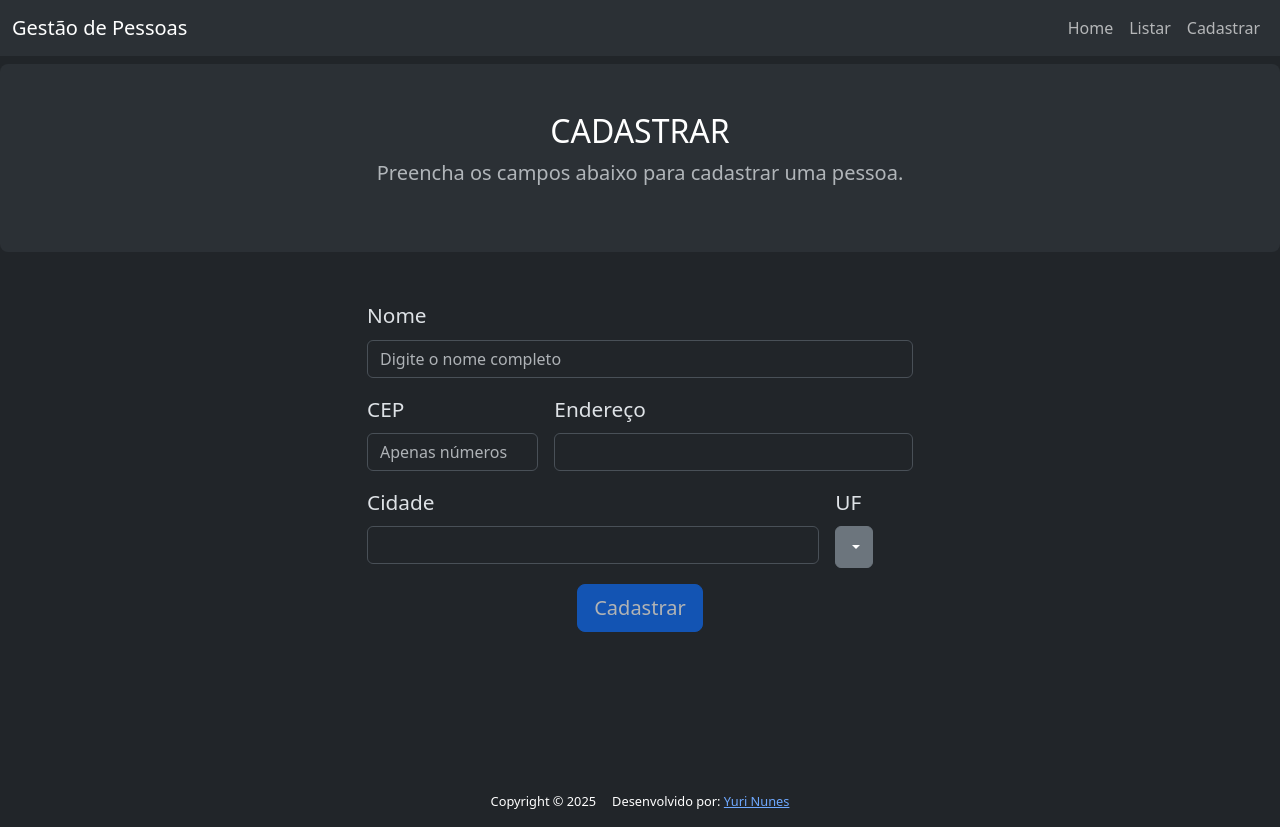
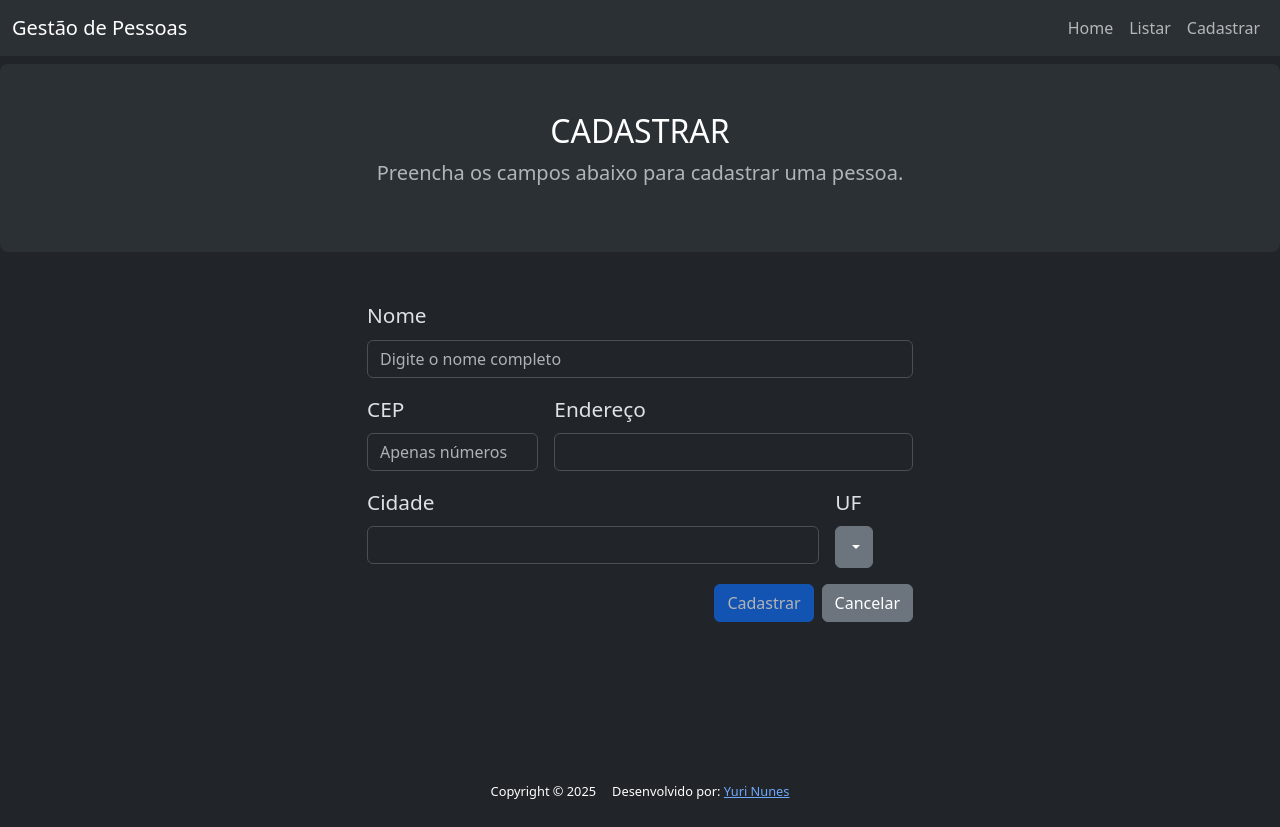
Before and after one commit to yuricn0/api-pessoas-contatos-frontend, an Angular app: page /cadastrar-pessoa in a window 1280 px wide. Built offline with nearby package versions, Linux system fonts and the light colour scheme.

Commit message:
Adicionando contato na tabela, interface de contatos; buscar apenas celular do backend

```diff
--- /dev/null
+++ b/src/app/interfaces/icontatos.ts
@@ -0,0 +1,4 @@
+export interface Icontatos {
+  tipoContato: string;
+  contato: string;
+}
--- a/src/app/interfaces/ipessoas.ts
+++ b/src/app/interfaces/ipessoas.ts
@@ -1,3 +1,5 @@
+import { Icontatos } from "./icontatos";
+
 export interface IPessoas {
   id: number;
   nome: string;
@@ -5,4 +7,5 @@ export interface IPessoas {
   cep: string;
   cidade: string;
   uf: string;
+  contatos: Array<Icontatos>;
 }
--- a/src/app/pages/pessoas/cadastrar-editar-pessoas/cadastrar-editar-pessoas.component.html
+++ b/src/app/pages/pessoas/cadastrar-editar-pessoas/cadastrar-editar-pessoas.component.html
@@ -114,13 +114,16 @@
             UF é obrigatório!
           </div>
         </div>
-        <div class="col-12 text-center">
+        <div class="col-12 text-end">
           <button
             type="submit"
-            class="btn btn-primary btn-lg"
+            class="btn btn-primary"
             [disabled]="!formGroupPessoas.valid"
           >
             {{ id ? "Editar" : "Cadastrar" }}
+          </button>
+          <button type="button" class="btn btn-secondary ms-2" (click)="cancelar()">
+            Cancelar
           </button>
         </div>
       </form>
--- a/src/app/pages/pessoas/cadastrar-editar-pessoas/cadastrar-editar-pessoas.component.ts
+++ b/src/app/pages/pessoas/cadastrar-editar-pessoas/cadastrar-editar-pessoas.component.ts
@@ -110,4 +110,8 @@ export class CadastrarEditarPessoasComponent {
   selectUF(uf: string) {
     this.formGroupPessoas.patchValue({ uf });
   }
+
+  cancelar() {
+    this.Router.navigate(['/pessoas']);
+  }
 }
--- a/src/app/pages/pessoas/listagem-pessoas/listagem-pessoas.component.html
+++ b/src/app/pages/pessoas/listagem-pessoas/listagem-pessoas.component.html
@@ -19,7 +19,14 @@
       <td>{{ pessoa.cep }}</td>
       <td>{{ pessoa.cidade }}</td>
       <td>{{ pessoa.uf }}</td>
-      <td>pessoa.contato</td>
+      <td>
+        <ng-container *ngIf="pessoa.contatos && pessoa.contatos.length > 0">
+          {{ pessoa.contatos[0].contato }}
+        </ng-container>
+        <ng-container *ngIf="!pessoa.contatos || pessoa.contatos.length === 0">
+          Nenhum celular disponível
+        </ng-container>
+      </td>
       <td>
         <a class="btn btn-primary me-4" [routerLink]="['/editar-pessoa', pessoa.id]">
           <i class="fa fa-pencil" aria-hidden="true"></i>
--- a/src/app/pages/pessoas/listagem-pessoas/listagem-pessoas.component.ts
+++ b/src/app/pages/pessoas/listagem-pessoas/listagem-pessoas.component.ts
@@ -15,8 +15,17 @@ export class ListagemPessoasComponent {
   constructor(private readonly pessoasService: PessoasService) { }
 
   ngOnInit(): void {
+    this.carregarPessoas();
+  }
+
+  carregarPessoas(): void {
     this.pessoasService.buscarTodasPessoas().subscribe((data: IPessoas[]) => {
-      this.pessoas = data;
+      this.pessoas = data.map(pessoa => {
+        const contatosFiltrados = pessoa.contatos.filter(contato => contato.tipoContato === 'CELULAR');
+        pessoa.contatos = contatosFiltrados;
+
+        return pessoa;
+      });
     });
   }
 
```
